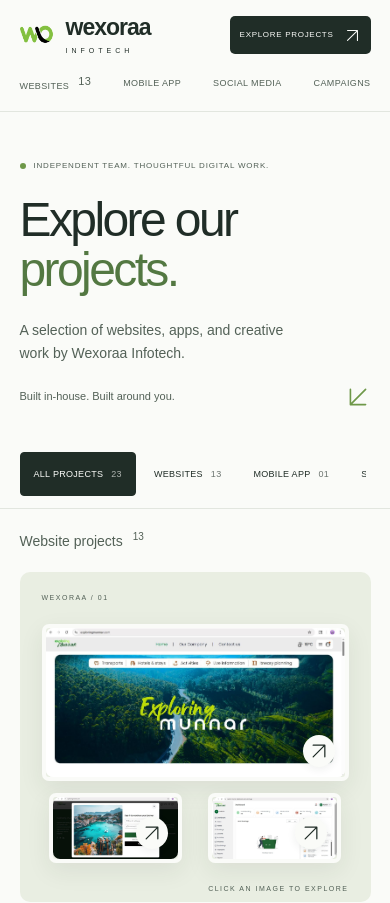
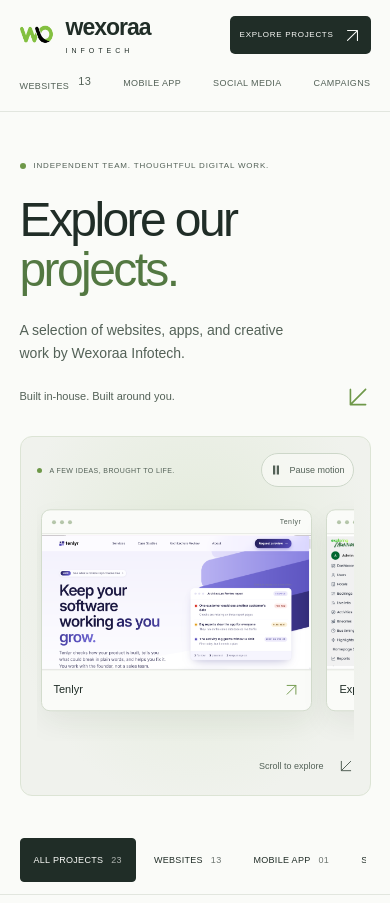
Before and after one commit to rakshanawexora-ux/wexoraaportfolio, a Next.js app: page / in a window 390 px wide. Shown: the top 903 px of the page. Built offline with nearby package versions, Linux system fonts and the light colour scheme; no server answers.

Commit message:
Add animated project hero and staggered scroll reveals

```diff
--- a/src/components/portfolio/Introduction.jsx
+++ b/src/components/portfolio/Introduction.jsx
@@ -1,7 +1,15 @@
+'use client';
+
+import { useState } from 'react';
 import { hero } from '../../data/site.json';
 import ArrowIcon from '../ui/ArrowIcon';
 
-export default function Introduction() {
+export default function Introduction({ projects, onNavigate }) {
+  const [paused, setPaused] = useState(false);
+  const featured = ['tenlyr', 'exploring-munnar-crm', 'vlasy']
+    .map((id) => projects.find((project) => project.id === id))
+    .filter((project) => project?.images.length);
+
   return (
     <section className="intro" aria-labelledby="work-title">
       <p className="eyebrow">
@@ -16,6 +24,69 @@ export default function Introduction() {
           {hero.uspDescription} <ArrowIcon className="intro-arrow" />
         </span>
       </div>
+      {featured.length > 0 && (
+        <div className={`hero-reel${paused ? ' is-paused' : ''}`}>
+          <div className="hero-reel-heading">
+            <span>
+              <span className="reel-dot" /> A FEW IDEAS, BROUGHT TO LIFE.
+            </span>
+            <button
+              type="button"
+              className="reel-motion"
+              onClick={() => setPaused(!paused)}
+              aria-label={paused ? 'Resume preview animation' : 'Pause preview animation'}
+            >
+              <svg
+                viewBox="0 0 16 16"
+                width="12"
+                height="12"
+                fill="currentColor"
+                aria-hidden="true"
+              >
+                {paused ? <path d="m4 2 9 6-9 6Z" /> : <path d="M4 2h3v12H4zm5 0h3v12H9z" />}
+              </svg>
+              {paused ? 'Play motion' : 'Pause motion'}
+            </button>
+          </div>
+          <div className="hero-reel-grid">
+            {featured.map((project, index) => (
+              <div className="hero-card-track" key={project.id} style={{ '--card-order': index }}>
+                <a
+                  className="hero-project"
+                  href={`#${project.id}`}
+                  onClick={(event) => onNavigate?.(event, `#${project.id}`)}
+                >
+                  <div className="hero-project-surface">
+                    <div className="hero-browser-bar" aria-hidden="true">
+                      <i />
+                      <i />
+                      <i />
+                      <span>{project.name}</span>
+                    </div>
+                    <img
+                      src={project.images[0]}
+                      alt={`${project.name} project preview`}
+                      width="1000"
+                      height="500"
+                      fetchPriority={index === 0 ? 'high' : 'auto'}
+                    />
+                    <div className="hero-project-label">
+                      <span>{project.name}</span>
+                      <ArrowIcon />
+                    </div>
+                  </div>
+                </a>
+              </div>
+            ))}
+          </div>
+          <div className="hero-reel-footer">
+            <span>DESIGN. DEVELOP. MAKE A DIFFERENCE.</span>
+            <a href="#work" onClick={(event) => onNavigate?.(event, '#work')}>
+              Scroll to explore <ArrowIcon />
+            </a>
+          </div>
+        </div>
+      )}
     </section>
   );
 }
--- a/src/components/portfolio/WorkPortfolio.jsx
+++ b/src/components/portfolio/WorkPortfolio.jsx
@@ -78,22 +78,45 @@ export default function WorkPortfolio({ projects, application, creatives, campai
   }, [filter]);
 
   useEffect(() => {
-    if (window.matchMedia('(prefers-reduced-motion: reduce)').matches) return;
-    const observer = new IntersectionObserver(
+    if (!('IntersectionObserver' in window)) return;
+    const motion = window.matchMedia('(prefers-reduced-motion: reduce)');
+    let observer;
+    const elements = [
+      ...workRef.current.querySelectorAll(
+        '.project-preview, .project-information, .creative, .campaign, .mobile-section, .section-heading',
+      ),
+    ];
+
+    function setupReveals() {
+      observer?.disconnect();
+      if (motion.matches) {
+        elements.forEach((element) => element.classList.remove('reveal-ready'));
+        return;
+      }
+      observer = new IntersectionObserver(
         (entries) => {
           for (const entry of entries) {
             if (entry.isIntersecting) {
-            entry.target.classList.add('work-entered');
+              entry.target.classList.add('reveal-visible');
               observer.unobserve(entry.target);
             }
           }
         },
-      { threshold: 0.08 },
+        { threshold: 0.1, rootMargin: '0px 0px -24px 0px' },
       );
-    workRef.current
-      .querySelectorAll('.project, .creative, .campaign, .mobile-section')
-      .forEach((item) => observer.observe(item));
-    return () => observer.disconnect();
+      for (const element of elements) {
+        if (element.closest('[hidden]') || element.classList.contains('reveal-visible')) continue;
+        element.classList.add('reveal-ready');
+        observer.observe(element);
+      }
+    }
+
+    setupReveals();
+    motion.addEventListener('change', setupReveals);
+    return () => {
+      observer?.disconnect();
+      motion.removeEventListener('change', setupReveals);
+    };
   }, [filter]);
 
   return (
@@ -102,8 +125,9 @@ export default function WorkPortfolio({ projects, application, creatives, campai
         Skip to projects
       </a>
       <Header websiteCount={projects.length} onNavigate={navigate} />
+      <div className="reading-progress" aria-hidden="true" />
       <main>
-        <Introduction />
+        <Introduction projects={projects} onNavigate={navigate} />
         <div id="work" className="work" ref={workRef}>
           <div className="filter-bar">
             <div className="project-filters" role="group" aria-label="Filter projects by type">
--- a/src/styles/globals.css
+++ b/src/styles/globals.css
@@ -172,7 +172,7 @@ main {
 
 /* Large typography, then straight into the projects. */
 .intro {
-  padding: 96px 0 50px;
+  padding: 72px 0 44px;
 }
 .eyebrow {
   display: flex;
@@ -226,6 +226,145 @@ h1 em {
   height: 30px;
   transform: rotate(180deg);
   color: var(--accent);
+}
+
+/* A lightweight animated reel, built from our real project screenshots. */
+.hero-reel {
+  margin-top: 38px;
+  padding: 22px 28px 18px;
+  border: 1px solid #dce4d5;
+  border-radius: 16px;
+  background: radial-gradient(ellipse at 50% 40%, #e1ead8, transparent 75%), var(--surface);
+}
+.hero-reel-heading,
+.hero-reel-footer {
+  display: flex;
+  align-items: center;
+  justify-content: space-between;
+  gap: 18px;
+  color: var(--muted);
+  font-size: 9px;
+  letter-spacing: 1px;
+}
+.hero-reel-heading > span {
+  display: inline-flex;
+  align-items: center;
+  gap: 8px;
+}
+.reel-dot {
+  width: 5px;
+  height: 5px;
+  background: var(--accent);
+  border-radius: 50%;
+}
+.reel-motion {
+  display: inline-flex;
+  align-items: center;
+  gap: 7px;
+  min-height: 34px;
+  padding: 7px 10px;
+  border: 1px solid #cdd7c9;
+  border-radius: 20px;
+  background: #fafbf8a6;
+  color: var(--muted);
+  font-size: 10px;
+  letter-spacing: 0;
+}
+.reel-motion:hover {
+  color: var(--ink);
+  background: var(--paper);
+}
+.hero-reel-grid {
+  display: grid;
+  grid-template-columns: repeat(3, minmax(0, 1fr));
+  gap: 26px;
+  padding: 24px 4px 22px;
+}
+.hero-card-track {
+  min-width: 0;
+}
+.hero-project {
+  display: block;
+  padding-block: 8px;
+  border-radius: 9px;
+}
+.hero-project-surface {
+  overflow: hidden;
+  background: var(--paper);
+  border: 1px solid #d3dccd;
+  border-radius: 9px;
+  box-shadow: 0 12px 28px #202d2710;
+  transition:
+    box-shadow 250ms ease,
+    border-color 250ms ease;
+}
+.hero-project:hover .hero-project-surface {
+  border-color: var(--accent);
+  box-shadow: 0 16px 32px #202d2726;
+}
+.hero-browser-bar {
+  display: flex;
+  align-items: center;
+  gap: 4px;
+  height: 24px;
+  padding-inline: 10px;
+  border-bottom: 1px solid var(--line);
+}
+.hero-browser-bar i {
+  width: 4px;
+  height: 4px;
+  border-radius: 50%;
+  background: #b5c6aa;
+}
+.hero-browser-bar > span {
+  margin-left: auto;
+  color: var(--muted);
+  font-size: 7px;
+  letter-spacing: 0.5px;
+}
+.hero-project-surface > img {
+  display: block;
+  width: 100%;
+  height: auto;
+  aspect-ratio: 2 / 1;
+  object-fit: contain;
+  background: white;
+}
+.hero-project-label {
+  display: flex;
+  align-items: center;
+  justify-content: space-between;
+  gap: 10px;
+  padding: 12px 14px;
+  border-top: 1px solid var(--line);
+  font-size: 11px;
+}
+.hero-project-label .arrow-icon {
+  width: 15px;
+  height: 15px;
+  color: var(--accent);
+}
+.hero-reel-footer {
+  padding-top: 8px;
+}
+.hero-reel-footer > span {
+  font-size: 8px;
+}
+.hero-reel-footer > a {
+  display: inline-flex;
+  align-items: center;
+  gap: 14px;
+  min-height: 34px;
+  font-size: 10px;
+  letter-spacing: 0;
+}
+.hero-reel-footer .arrow-icon {
+  width: 16px;
+  height: 16px;
+  transform: rotate(180deg);
+}
+.reading-progress {
+  display: none;
 }
 
 /* Real category filters stay in reach while browsing. */
@@ -968,9 +1107,6 @@ dialog > img {
   .intro {
     animation: work-arrive 550ms ease both;
   }
-  .work-entered {
-    animation: work-arrive 650ms ease both;
-  }
   dialog[open] {
     animation: work-arrive 200ms ease both;
   }
@@ -1370,3 +1506,142 @@ dialog > img {
     transform: none;
   }
 }
+
+/* Reveal images and their stories separately as they enter the viewport. */
+@keyframes hero-float {
+  0%,
+  100% {
+    transform: translateY(3px);
+  }
+  50% {
+    transform: translateY(-5px);
+  }
+}
+@keyframes page-progress {
+  from {
+    transform: scaleX(0);
+  }
+  to {
+    transform: scaleX(1);
+  }
+}
+@media (prefers-reduced-motion: no-preference) {
+  .hero-project-surface {
+    animation: hero-float 5s ease-in-out infinite;
+    animation-delay: calc(var(--card-order) * -1.4s);
+  }
+  .hero-reel.is-paused .hero-project-surface,
+  .hero-project:hover .hero-project-surface,
+  .hero-project:focus-within .hero-project-surface {
+    animation-play-state: paused;
+  }
+  .reveal-ready {
+    opacity: 0;
+    transform: translateY(32px);
+    transition:
+      opacity 700ms ease,
+      transform 850ms cubic-bezier(0.2, 0.7, 0.15, 1);
+  }
+  .project-preview.reveal-ready {
+    transform: translateY(36px) scale(0.98);
+  }
+  .project-information.reveal-ready {
+    transition-delay: 110ms;
+  }
+  .creative:nth-child(even).reveal-ready,
+  .campaign:nth-child(even).reveal-ready {
+    transition-delay: 90ms;
+  }
+  .reveal-ready.reveal-visible,
+  .reveal-ready:focus-within {
+    opacity: 1;
+    transform: none;
+  }
+  .reveal-ready:focus-within {
+    transition: none;
+  }
+  @supports (animation-timeline: scroll()) {
+    .reading-progress {
+      display: block;
+      position: fixed;
+      top: 0;
+      left: 0;
+      width: 100%;
+      height: 3px;
+      z-index: 60;
+      pointer-events: none;
+      background: var(--accent);
+      transform-origin: left;
+      animation: page-progress linear both;
+      animation-timeline: scroll(root block);
+    }
+  }
+}
+@media (max-width: 800px) {
+  .hero-reel {
+    padding-inline: 20px;
+  }
+  .hero-reel-grid {
+    gap: 14px;
+  }
+  .hero-project-label {
+    padding: 10px;
+    font-size: 9px;
+  }
+  .hero-browser-bar > span {
+    max-width: 100px;
+    overflow: hidden;
+    text-overflow: ellipsis;
+    white-space: nowrap;
+  }
+}
+@media (max-width: 600px) {
+  .hero-reel {
+    margin-top: 26px;
+    padding: 16px 16px 12px;
+    border-radius: 12px;
+  }
+  .hero-reel-heading {
+    gap: 8px;
+    font-size: 7px;
+    letter-spacing: 0.4px;
+  }
+  .reel-motion {
+    font-size: 9px;
+    padding-inline: 8px;
+  }
+  .hero-reel-grid {
+    display: flex;
+    overflow-x: auto;
+    scroll-snap-type: x mandatory;
+    scrollbar-width: thin;
+    gap: 14px;
+    padding: 18px 4px;
+  }
+  .hero-card-track {
+    flex: 0 0 88%;
+    scroll-snap-align: center;
+  }
+  .hero-project-label {
+    padding: 11px 12px;
+    font-size: 11px;
+  }
+  .hero-reel-footer > span {
+    display: none;
+  }
+  .hero-reel-footer {
+    justify-content: flex-end;
+  }
+  .hero-reel-footer > a {
+    font-size: 9px;
+  }
+}
+@media (prefers-reduced-motion: reduce) {
+  .reel-motion {
+    display: none;
+  }
+  .reveal-ready {
+    opacity: 1;
+    transform: none;
+  }
+}
```
Lines whose indentation alone changed are shown as unchanged.
